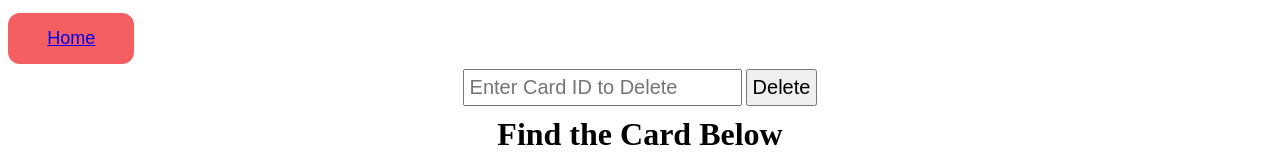
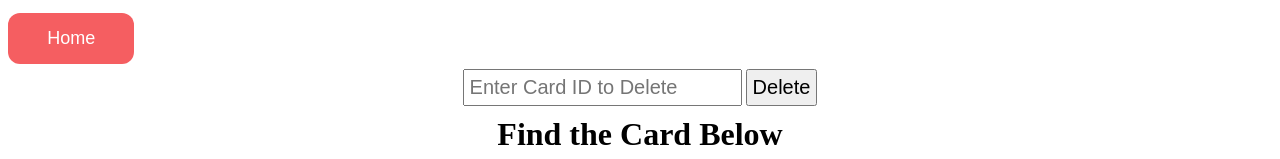
Before and after one commit to gbirrielg/CMSC-447-Group-Project, a website: page HTML_Pages/adminDelete.html in a window 1280 px wide. Shown: the top 159 px of the page. Drawn offline with Linux system fonts and the light colour scheme.

Commit message:
Update admin.css
added blankTextWhite

```diff
--- a/HTML_Pages/admin.css
+++ b/HTML_Pages/admin.css
@@ -35,6 +35,11 @@ button:hover {
     text-decoration: none;
 }
 
+.blankTextWhite {
+    color: white;
+    text-decoration: none;
+}
+
 .card {
     max-width: 20%;
     margin: 0 auto;
```
